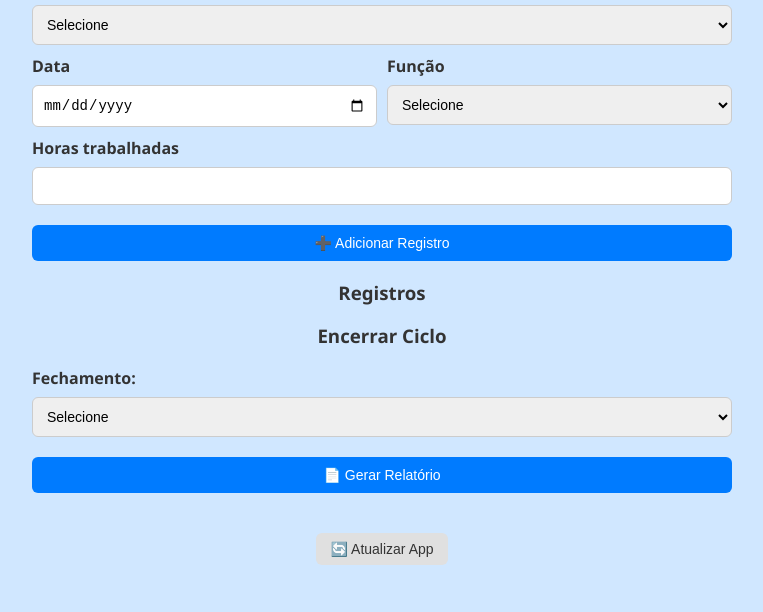
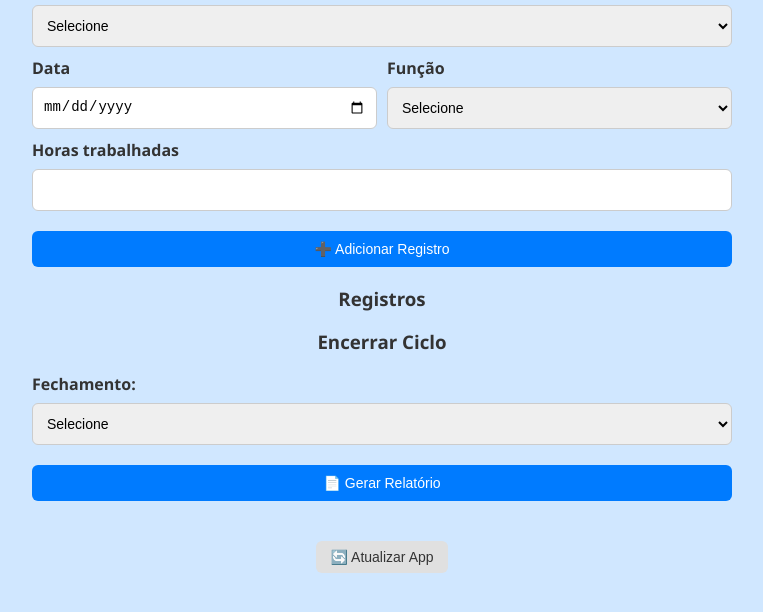
Before and after one commit to BittencourtWillian/registro-de-trabalho, a plain HTML site: page index.html in a window 1280 px wide. Shown: the part 118-730 px from the top of the page, without its empty margins (258-1021 px from the left). Drawn offline with Linux system fonts and the light colour scheme.

Commit message:
Update style.css

```diff
--- a/style.css
+++ b/style.css
@@ -158,3 +158,10 @@ input[type="date"] {
   -webkit-appearance: none;
   -moz-appearance: none;
 }
+/* Padroniza altura dos campos principais */
+input[type="date"],
+input,
+select {
+  height: 42px;
+  line-height: 1.2;
+}
```
